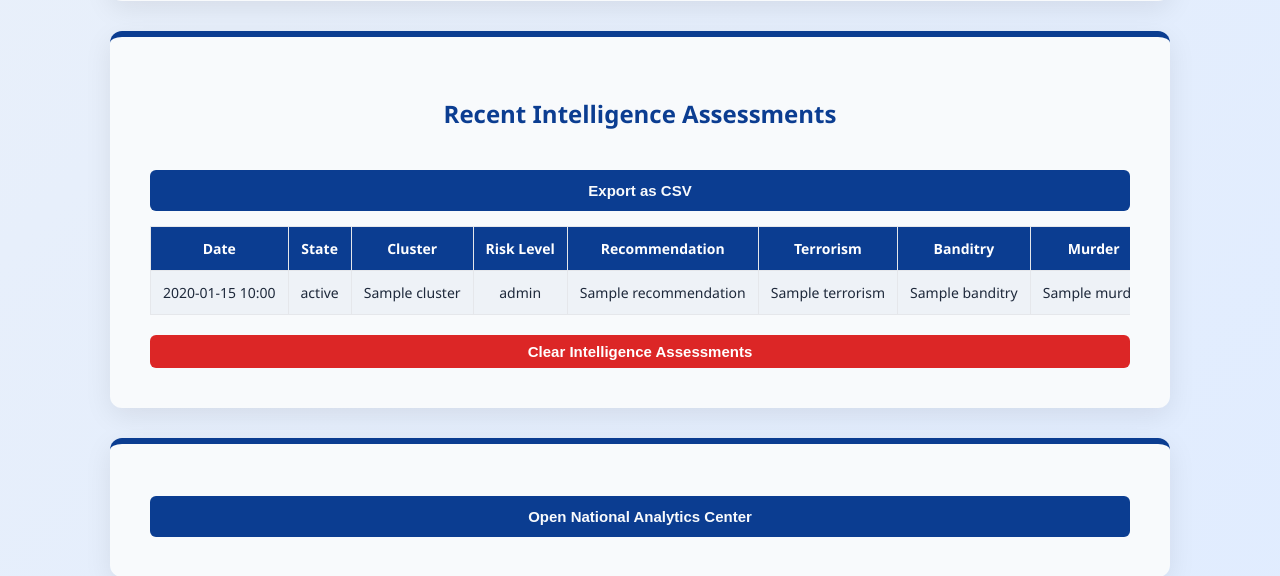
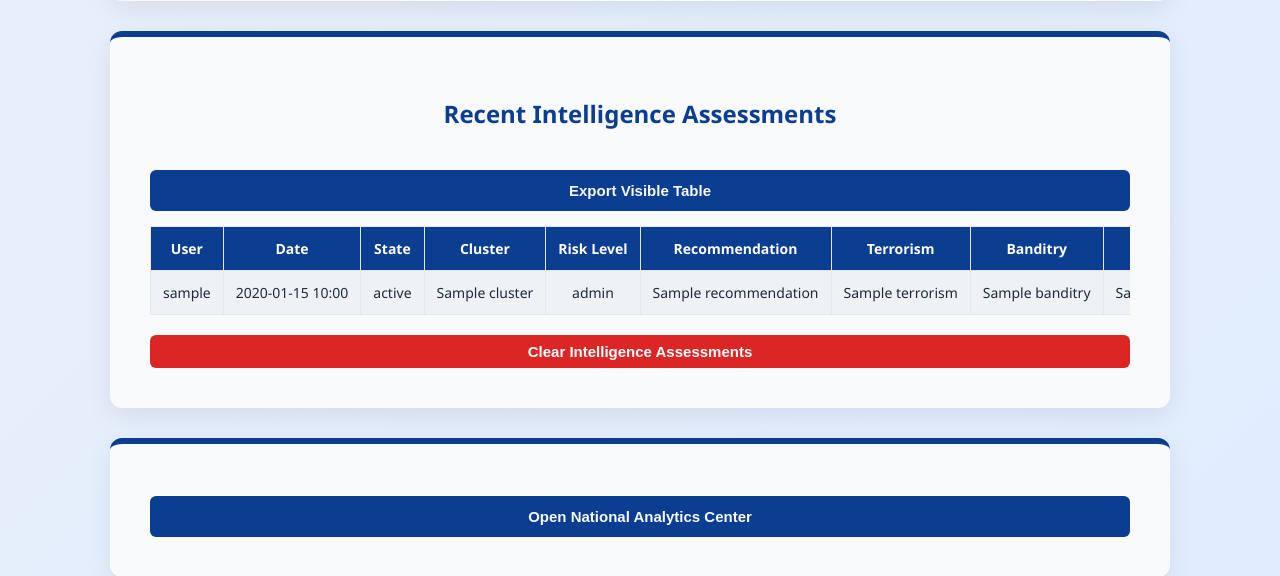
Before and after one commit to Akanimo619/FastAPI-Crime-Classification-System, a FastAPI app: template templates/dashboard.html in a window 1280 px wide. Shown: the part 1530-2106 px from the top of the page. Run offline with FastAPI, Linux system fonts and the light colour scheme; the template is opened without the code that fills it: most values are stand-ins (such as "Sample title", 1, 10 or a date in 2020).

Commit message:
Role access upgrade

```diff
--- a/main.py
+++ b/main.py
@@ -2,6 +2,9 @@ import json
 import joblib
 import pandas as pd
 import os
+import io
+import csv
+from fastapi.responses import StreamingResponse
 from sklearn.cluster import KMeans
 from sklearn.preprocessing import StandardScaler
 from fastapi import UploadFile
@@ -154,7 +157,14 @@ def dashboard(
     user: models.User = Depends(get_current_user),
     db: Session = Depends(get_db)
 ):
-    history = (
+    if user.role == "admin":
+        history = (
+        db.query(models.Prediction)
+        .order_by(models.Prediction.created_at.desc())
+        .all()
+    )
+    else:
+        history = (
         db.query(models.Prediction)
         .filter(models.Prediction.user_id == user.id)
         .order_by(models.Prediction.created_at.desc())
@@ -205,7 +215,14 @@ def predict(
     data = pd.read_csv("NIGERIA_2023_CRIME_WITH_CLUSTERS.csv")
     all_states = sorted(data["State"].unique().tolist())
 
-    history = (
+    if user.role == "admin":
+        history = (
+        db.query(models.Prediction)
+        .order_by(models.Prediction.created_at.desc())
+        .all()
+    )
+    else:
+        history = (
         db.query(models.Prediction)
         .filter(models.Prediction.user_id == user.id)
         .order_by(models.Prediction.created_at.desc())
@@ -286,7 +303,14 @@ def predict(
     db.refresh(new_prediction)
 
 
-    history = (
+    if user.role == "admin":
+        history = (
+        db.query(models.Prediction)
+        .order_by(models.Prediction.created_at.desc())
+        .all()
+    )
+    else:
+        history = (
         db.query(models.Prediction)
         .filter(models.Prediction.user_id == user.id)
         .order_by(models.Prediction.created_at.desc())
@@ -404,6 +428,45 @@ def run_simulation(
         }
     )
 
+
+@app.get("/export-csv")
+def export_csv(
+    user: models.User = Depends(get_current_user),
+    db: Session = Depends(get_db)
+):
+    output = io.StringIO()
+    writer = csv.writer(output)
+
+    # Header
+    writer.writerow([
+        "State", "Terrorism", "Banditry", "Murder",
+        "Armed_Robbery", "Kidnapping", "Other",
+        "Cluster", "Risk_Level", "Recommendation", "Date"
+    ])
+
+    # Role-based data
+    if user.role == "admin":
+        records = db.query(models.Prediction).all()
+    else:
+        records = db.query(models.Prediction).filter(
+            models.Prediction.user_id == user.id
+        ).all()
+
+    for r in records:
+        writer.writerow([
+            r.state, r.Terrorism, r.Banditry, r.Murder,
+            r.Armed_Robbery, r.Kidnapping, r.Other,
+            r.cluster, r.risk_level, r.recommendation,
+            r.created_at
+        ])
+
+    output.seek(0)
+
+    return StreamingResponse(
+        iter([output.getvalue()]),
+        media_type="text/csv",
+        headers={"Content-Disposition": "attachment; filename=predictions.csv"}
+    )
 
 
 
--- a/templates/dashboard.html
+++ b/templates/dashboard.html
@@ -104,14 +104,28 @@
 
 
     <div class="card">
-    <h2>Recent Intelligence Assessments</h2>
+       <h2>Recent Intelligence Assessments</h2>
 
-    {% if history %}
+        {% if history %}
 
-        <button onclick="exportTableToCSV()">Export as CSV</button>
+          <div class="table-actions">
+
+            <button onclick="exportTableToCSV()">
+               Export Visible Table
+            </button>
+
+            {% if user.role == "admin" %}
+    <a href="/export-csv">
+            <button>Export All Records</button>
+
+    </a>
+    {% endif %}
+
+</div>
 
         <table id="intelligenceTable">
             <tr>
+                <th>User</th>
                 <th>Date</th>
                 <th>State</th>
                 <th>Cluster</th>
@@ -127,6 +141,7 @@
 
             {% for record in history %}
             <tr>
+                <td>{{ record.user.username }}</td>
                 <td>{{ record.created_at.strftime("%Y-%m-%d %H:%M") }}</td>
                 <td>{{ record.state }}</td>
                 <td>{{ record.cluster }}</td>
```
Also changed, not shown: users.db.
